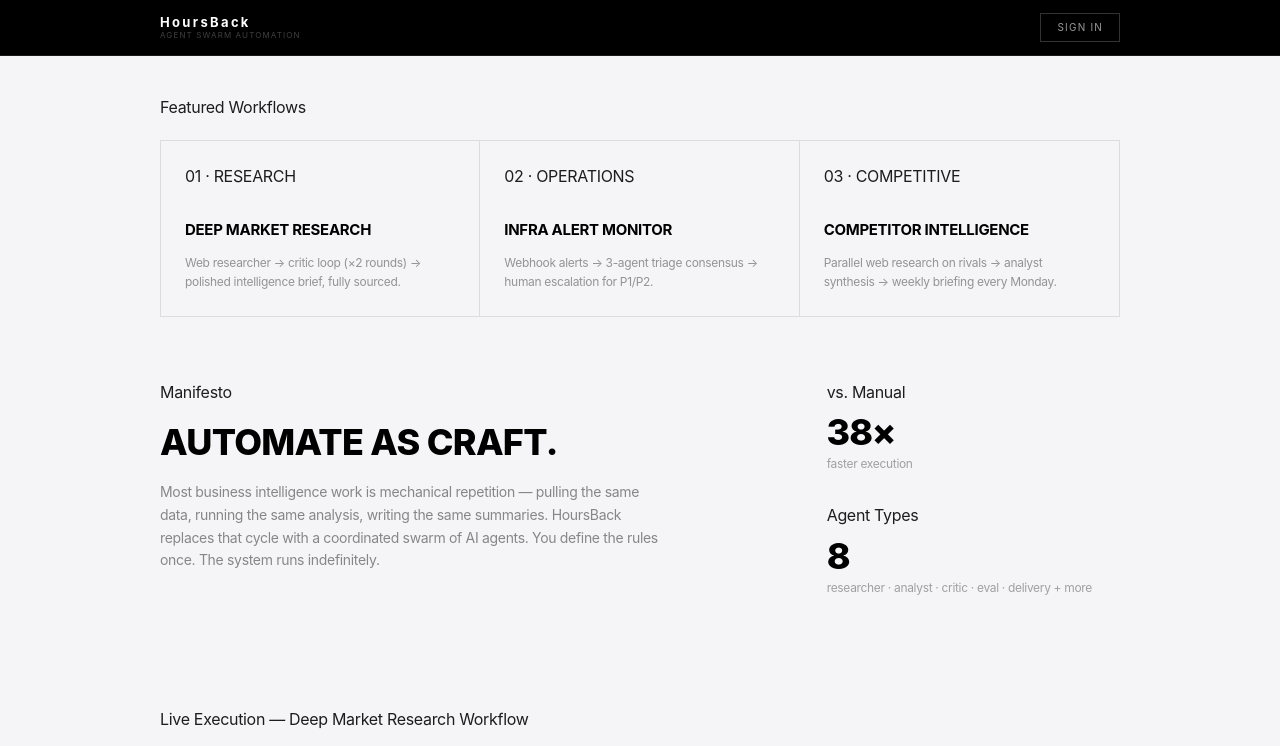
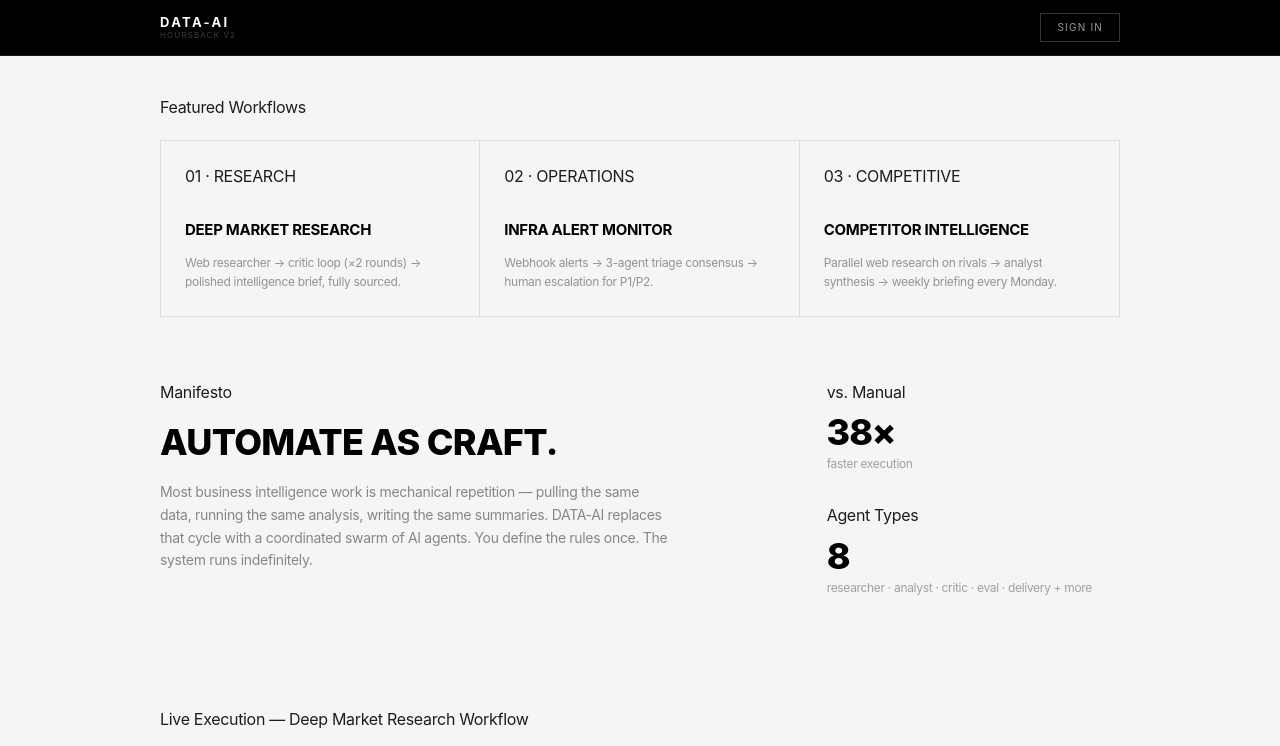
Before and after one commit to Calebux/DATA-AI, a Next.js app: page / in a window 1280 px wide. Shown: the top 746 px of the page. Built offline with nearby package versions, Linux system fonts and the light colour scheme; no server answers.

Commit message:
rebrand: rename to DATA-AI (HoursBack v2) across all UI and config

```diff
--- a/app/auth/page.tsx
+++ b/app/auth/page.tsx
@@ -30,8 +30,8 @@
 
         {/* Logo */}
         <div className="mb-10">
-          <p className="text-[13px] font-bold tracking-[0.18em] text-black">HoursBack</p>
-          <p className="text-[8px] tracking-[0.14em] uppercase text-black/30 mt-0.5">Agent Swarm Automation</p>
+          <p className="text-[13px] font-bold tracking-[0.18em] text-black">DATA-AI</p>
+          <p className="text-[8px] tracking-[0.14em] uppercase text-black/30 mt-0.5">HoursBack v2</p>
         </div>
 
         {/* Mode toggle */}
--- a/app/layout.tsx
+++ b/app/layout.tsx
@@ -5,7 +5,7 @@
 import SubNav from '@/components/layout/SubNav'
 
 export const metadata: Metadata = {
-  title: 'HoursBack — Agent Workflow Automation',
+  title: 'DATA-AI — Agent Workflow Automation',
   description: 'Automate complex business workflows with AI agent swarms. No code required.',
 }
 
--- a/app/page.tsx
+++ b/app/page.tsx
@@ -85,7 +85,7 @@
           <p className="text-sm text-black/45 leading-relaxed max-w-lg">
             Most business intelligence work is mechanical repetition — pulling the same data,
             running the same analysis, writing the same summaries.
-            HoursBack replaces that cycle with a coordinated swarm of AI agents.
+            DATA-AI replaces that cycle with a coordinated swarm of AI agents.
             You define the rules once. The system runs indefinitely.
           </p>
         </div>
--- a/components/layout/Navbar.tsx
+++ b/components/layout/Navbar.tsx
@@ -20,10 +20,10 @@
         {/* Logo */}
         <Link href="/" className="flex flex-col leading-none flex-shrink-0 group">
           <span className="text-[13px] font-bold tracking-[0.18em] text-white group-hover:text-white/70 transition-colors">
-            HoursBack
+            DATA-AI
           </span>
           <span className="text-[8px] tracking-[0.14em] uppercase mt-0.5 text-white/25">
-            Agent Swarm Automation
+            HoursBack v2
           </span>
         </Link>
 
--- a/package.json
+++ b/package.json
@@ -1,5 +1,5 @@
 {
-  "name": "hoursback",
+  "name": "data-ai",
   "version": "0.1.0",
   "private": true,
   "scripts": {
```
Also changed, not shown: 1 other file (tests, documents, lock files or other folders).
